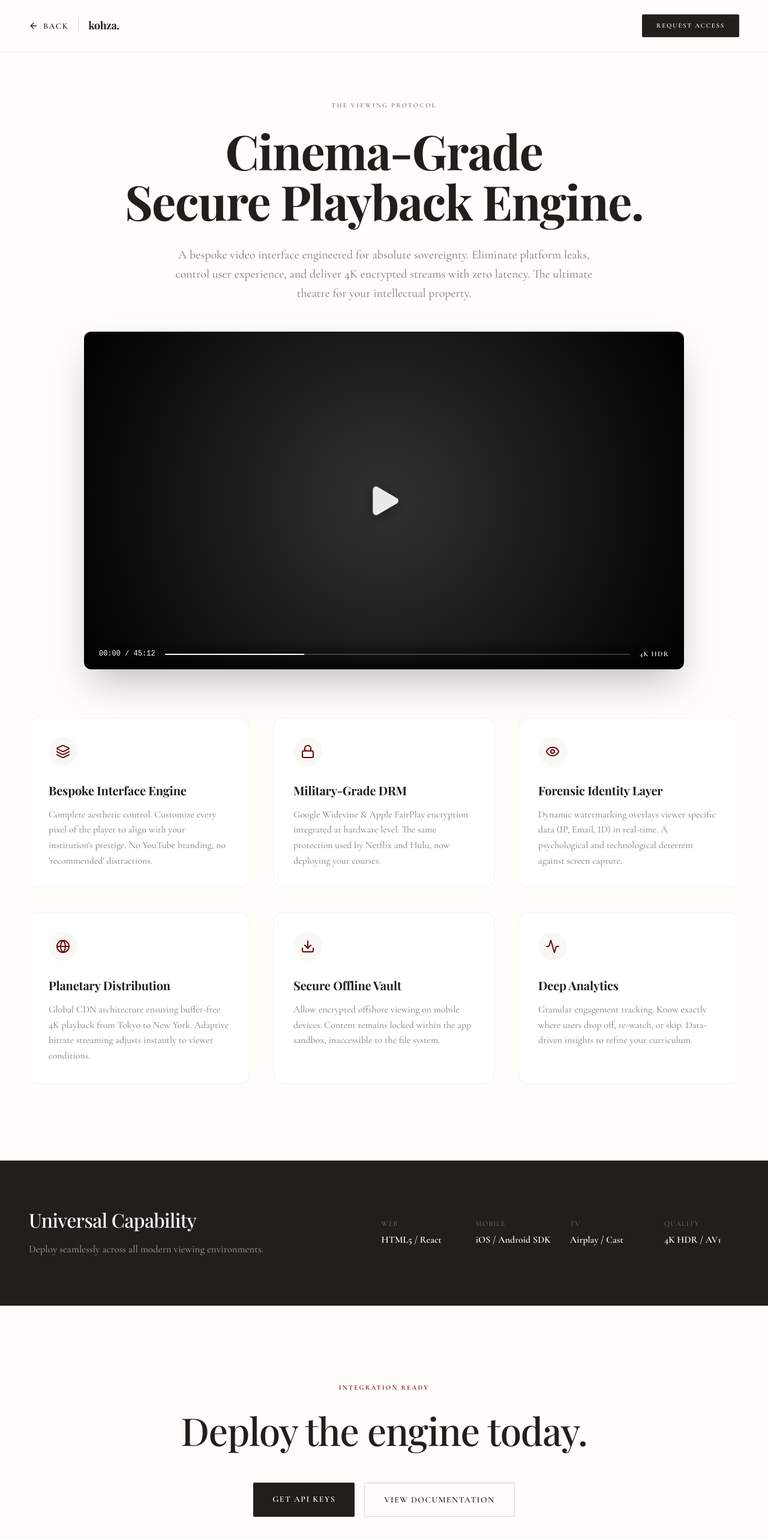
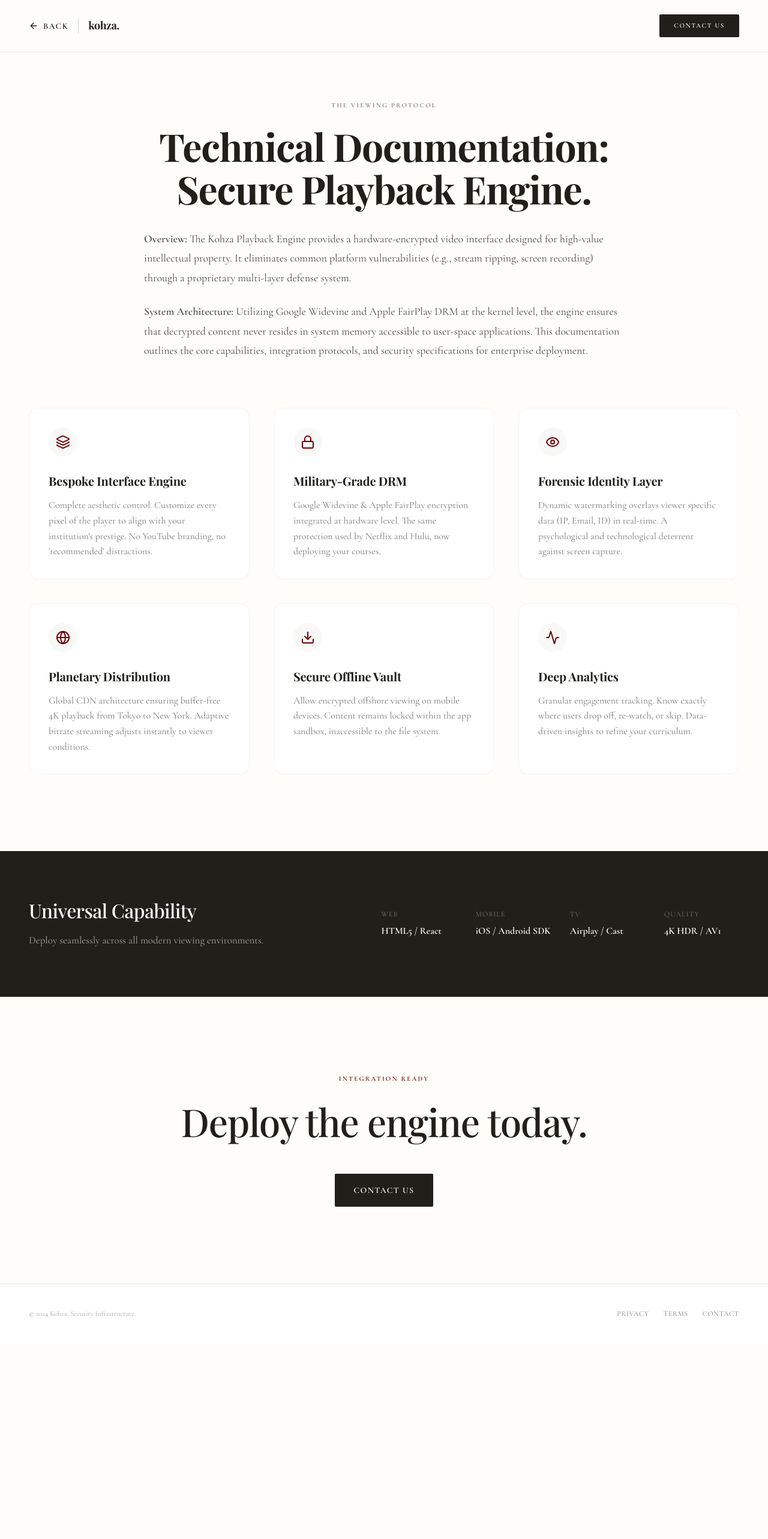
Before and after one commit to 23f2001200/new-kohza, a React (Vite) app: page /player in a window 1280 px wide. Shown: the top 2566 px of the page at 60% size. After the commit the page ends 2240 px from the top, so only its background shows below. Built offline with nearby package versions, Linux system fonts and the light colour scheme; a web font is replaced by a local one.

Commit message:
feat: Convert Custom Player page to Documentation style

```diff
--- a/src/pages/CustomPlayer.jsx
+++ b/src/pages/CustomPlayer.jsx
@@ -40,7 +40,7 @@ export default function CustomPlayer() {
                         textDecoration: 'none',
                         display: 'inline-block'
                     }}>
-                        Request Access
+                        Contact Us
                     </Link>
                 </div>
             </nav>
@@ -57,43 +57,18 @@ export default function CustomPlayer() {
                         <span style={{ fontSize: '11px', textTransform: 'uppercase', letterSpacing: '0.2em', color: 'rgba(33, 31, 26, 0.6)', fontWeight: 'bold', display: 'block', marginBottom: '24px' }}>
                             The Viewing Protocol
                         </span>
-                        <h1 style={{ fontSize: 'clamp(3rem, 8vw, 5rem)', lineHeight: '1.05', marginBottom: '32px', letterSpacing: '-0.02em', fontWeight: 'bold', color: '#211f1a' }}>
-                            Cinema-Grade<br />Secure Playback Engine.
+                        <h1 style={{ fontSize: 'clamp(3rem, 6vw, 4rem)', lineHeight: '1.1', marginBottom: '32px', letterSpacing: '-0.02em', fontWeight: 'bold', color: '#211f1a' }}>
+                            Technical Documentation:<br />Secure Playback Engine.
                         </h1>
-                        <p style={{ fontSize: '20px', lineHeight: '1.6', color: 'rgba(33, 31, 26, 0.6)', maxWidth: '700px', margin: '0 auto 48px', fontFamily: "'Cormorant Garamond', serif" }}>
-                            A bespoke video interface engineered for absolute sovereignty.
-                            Eliminate platform leaks, control user experience, and deliver 4K encrypted streams
-                            with zero latency. The ultimate theatre for your intellectual property.
-                        </p>
-                    </motion.div>
-
-                    <motion.div
-                        initial={{ opacity: 0, scale: 0.95 }}
-                        animate={{ opacity: 1, scale: 1 }}
-                        transition={{ duration: 0.8, delay: 0.2 }}
-                        style={{
-                            position: 'relative',
-                            maxWidth: '1000px',
-                            margin: '0 auto',
-                            aspectRatio: '16/9',
-                            background: '#000',
-                            borderRadius: '12px',
-                            overflow: 'hidden',
-                            boxShadow: '0 30px 60px -12px rgba(0, 0, 0, 0.25)',
-                            border: '1px solid rgba(33, 31, 26, 0.1)'
-                        }}
-                    >
-                        {/* Mock Player UI */}
-                        <div style={{ position: 'absolute', inset: 0, display: 'flex', alignItems: 'center', justifyContent: 'center', background: 'radial-gradient(circle, rgba(50,50,50,1) 0%, rgba(0,0,0,1) 100%)' }}>
-                            <Play size={64} fill="rgba(255,255,255,0.9)" color="transparent" style={{ filter: 'drop-shadow(0 4px 12px rgba(0,0,0,0.5))' }} />
-                        </div>
-                        {/* Player Controls Mock */}
-                        <div style={{ position: 'absolute', bottom: 0, left: 0, right: 0, height: '48px', background: 'linear-gradient(to top, rgba(0,0,0,0.8), transparent)', display: 'flex', alignItems: 'center', padding: '0 24px', gap: '16px' }}>
-                            <div style={{ color: '#fff', fontSize: '12px', fontFamily: 'monospace' }}>00:00 / 45:12</div>
-                            <div style={{ flex: 1, height: '2px', background: 'rgba(255,255,255,0.2)' }}>
-                                <div style={{ width: '30%', height: '100%', background: '#fff' }}></div>
-                            </div>
-                            <div style={{ color: '#fff', fontSize: '12px', fontWeight: 'bold', letterSpacing: '0.1em' }}>4K HDR</div>
+                        <div style={{ maxWidth: '800px', margin: '0 auto', textAlign: 'left' }}>
+                            <p style={{ fontSize: '18px', lineHeight: '1.8', color: 'rgba(33, 31, 26, 0.8)', marginBottom: '24px', fontFamily: "'Cormorant Garamond', serif" }}>
+                                <strong>Overview:</strong> The Kohza Playback Engine provides a hardware-encrypted video interface designed for high-value intellectual property.
+                                It eliminates common platform vulnerabilities (e.g., stream ripping, screen recording) through a proprietary multi-layer defense system.
+                            </p>
+                            <p style={{ fontSize: '18px', lineHeight: '1.8', color: 'rgba(33, 31, 26, 0.8)', marginBottom: '48px', fontFamily: "'Cormorant Garamond', serif" }}>
+                                <strong>System Architecture:</strong> Utilizing Google Widevine and Apple FairPlay DRM at the kernel level, the engine ensures that decrypted content never resides in system memory accessible to user-space applications.
+                                This documentation outlines the core capabilities, integration protocols, and security specifications for enterprise deployment.
+                            </p>
                         </div>
                     </motion.div>
                 </header>
@@ -202,20 +177,7 @@ export default function CustomPlayer() {
                                 letterSpacing: '0.1em',
                                 borderRadius: '2px'
                             }}>
-                                Get API Keys
-                            </Link>
-                            <Link to="/" style={{
-                                padding: '16px 32px',
-                                border: '1px solid rgba(33, 31, 26, 0.2)',
-                                color: '#211f1a',
-                                textDecoration: 'none',
-                                fontSize: '14px',
-                                fontWeight: 'bold',
-                                textTransform: 'uppercase',
-                                letterSpacing: '0.1em',
-                                borderRadius: '2px'
-                            }}>
-                                View Documentation
+                                Contact Us
                             </Link>
                         </div>
                     </div>
```
